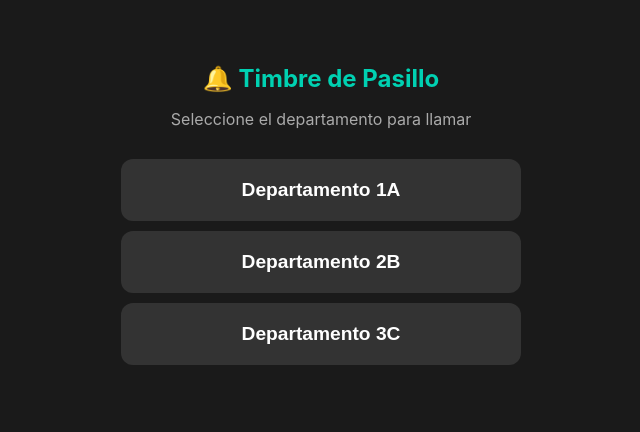
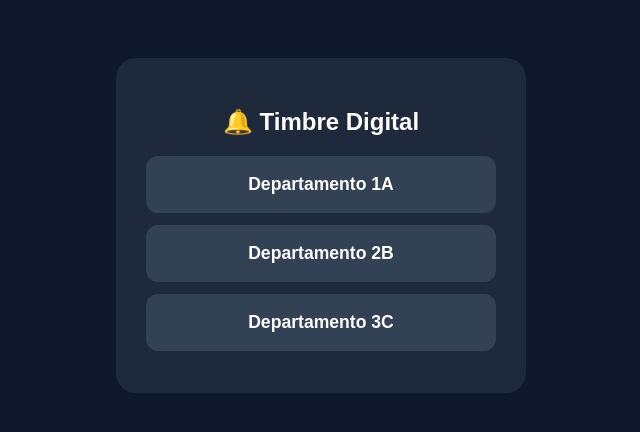
Before and after one commit to AguSerfa/TimbreSaav2251, a website: page index.html in a window 1280 px wide. Shown: the whole page, without its empty margins (319-959 px from the left). Drawn offline with Linux system fonts and the light colour scheme.

Commit message:
Update index.html

```diff
--- a/index.html
+++ b/index.html
@@ -3,48 +3,36 @@
 <head>
     <meta charset="UTF-8">
     <meta name="viewport" content="width=device-width, initial-scale=1.0">
-    <title>Timbre Digital</title>
+    <title>Acceso Pasillo</title>
     <style>
-        body { font-family: -apple-system, sans-serif; text-align: center; background: #1a1a1a; color: white; padding: 40px 20px; }
-        .container { max-width: 400px; margin: auto; }
-        h1 { font-size: 1.5rem; margin-bottom: 10px; color: #00d1b2; }
-        p { color: #aaa; margin-bottom: 30px; }
+        body { font-family: sans-serif; text-align: center; background: #0f172a; color: white; padding: 50px 20px; }
+        .card { background: #1e293b; padding: 30px; border-radius: 20px; max-width: 350px; margin: auto; }
         .btn {
-            display: block; width: 100%; padding: 20px; margin: 10px 0;
-            font-size: 1.2rem; font-weight: bold; border: none; border-radius: 12px;
-            background: #333; color: white; cursor: pointer; transition: 0.2s;
+            display: block; width: 100%; margin: 12px 0; padding: 18px;
+            font-size: 1.1rem; border: none; border-radius: 12px;
+            background: #334155; color: white; font-weight: 600; cursor: pointer;
         }
-        .btn:active { transform: scale(0.98); background: #444; }
-        #status { margin-top: 20px; padding: 15px; border-radius: 8px; display: none; }
-        .success { display: block !important; background: #23d160; color: white; }
+        .btn:active { background: #38bdf8; }
+        #status { margin-top: 20px; color: #4ade80; display: none; }
     </style>
 </head>
 <body>
-    <div class="container">
-        <h1>🔔 Timbre de Pasillo</h1>
-        <p>Seleccione el departamento para llamar</p>
-
-        <button class="btn" onclick="llamar('1A')">Departamento 1A</button>
-        <button class="btn" onclick="llamar('2B')">Departamento 2B</button>
-        <button class="btn" onclick="llamar('3C')">Departamento 3C</button>
-
-        <div id="status">Llamada enviada...</div>
+    <div class="card">
+        <h2>🔔 Timbre Digital</h2>
+        <button class="btn" onclick="tocar('1A')">Departamento 1A</button>
+        <button class="btn" onclick="tocar('2B')">Departamento 2B</button>
+        <button class="btn" onclick="tocar('3C')">Departamento 3C</button>
+        <div id="status">Enviando...</div>
     </div>
-
     <script>
-        async function llamar(depto) {
-            const statusDiv = document.getElementById('status');
-            // AQUÍ USAMOS TU URL DE VERCEL (pero solo la parte base)
-            const baseApi = "https://timbresaav2251-290udwv11-aguserfas-projects.vercel.app/api/timbre";
-
-            try {
-                await fetch(`${baseApi}?depto=${depto}`);
-                statusDiv.innerText = "✅ Timbre sonando en " + depto;
-                statusDiv.className = "success";
-                setTimeout(() => { statusDiv.className = ""; }, 4000);
-            } catch (err) {
-                alert("Error al conectar. Intente de nuevo.");
-            }
+        function tocar(depto) {
+            document.getElementById('status').style.display = 'block';
+            // IMPORTANTE: Solo usamos /api/timbre para que Vercel lo encuentre solito
+            fetch(`/api/timbre?depto=${depto}`)
+            .then(() => {
+                document.getElementById('status').innerText = "✅ Enviado";
+                setTimeout(() => { document.getElementById('status').style.display = 'none'; }, 3000);
+            });
         }
     </script>
 </body>
```
